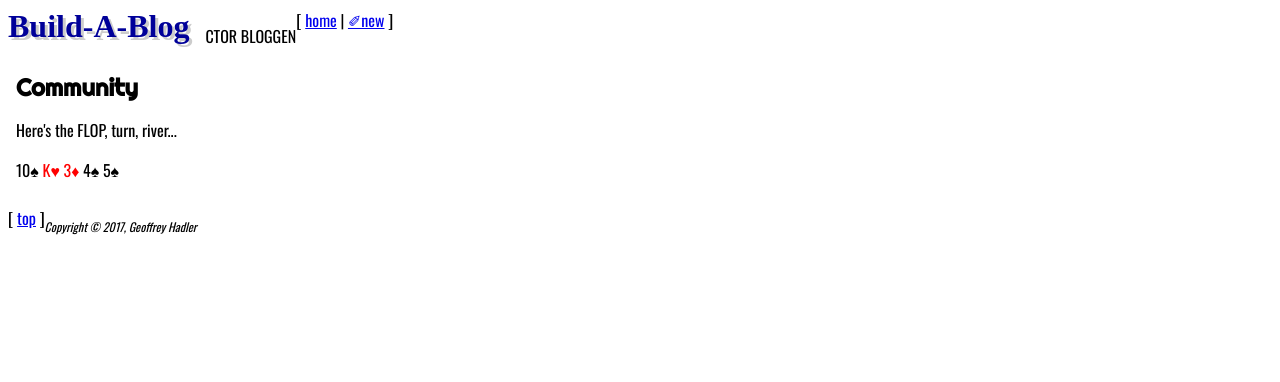
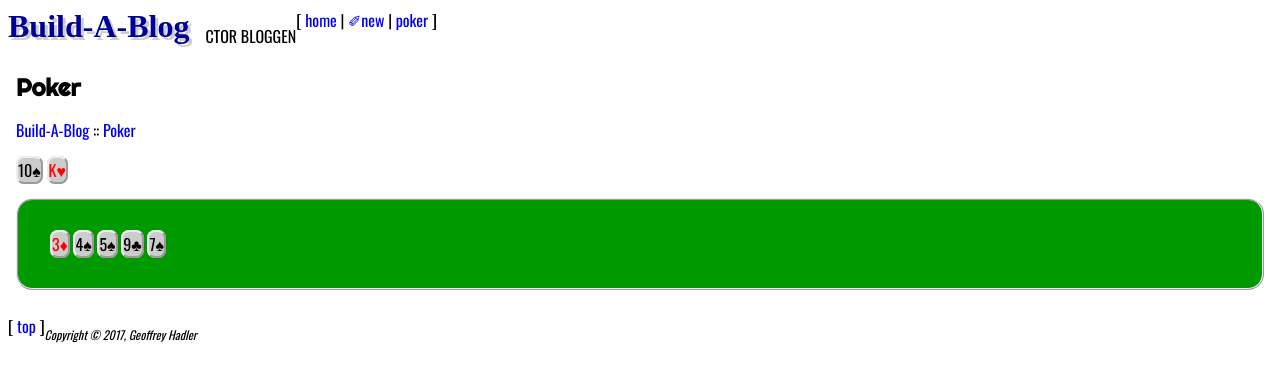
Before and after one commit to ghlaunchcode/build-a-blog, a Flask app: page /flop in a window 1280 px wide. Shown: the top 382 px of the page. Run offline with Flask 2, Linux system fonts and the light colour scheme; some web fonts are replaced.

Commit message:
Sidetrack poker game

```diff
--- a/app.py
+++ b/app.py
@@ -29,6 +29,12 @@ g_db = SQLAlchemy(g_app)
 g_ghSITE_NAME = "Build-A-Blog"
 g_ghSITE_VERSION = "2017.10.09::[gsh]"
 
+g_ghSECTION_BLOG = "BLOG"
+g_ghSECTION_POKER ="Poker"
+g_ghSECTION_NEW = "New Entry"
+
+# BlogEntry for DB
+# TODO: add date/time (req regen)
 class BlogEntry(g_db.Model):
     id = g_db.Column(g_db.Integer, primary_key=True)
     title = g_db.Column(g_db.String(127))
@@ -40,6 +46,7 @@ class BlogEntry(g_db.Model):
         self.content = content
 
 
+# TODO:
 #@g_app.before_request
 #def check_login():
 
@@ -51,28 +58,35 @@ def index( ):
 # ROUTE "/flop" is EASTER EGG
 @g_app.route( "/flop" )
 def flop():
-    return render_template('flop.html', ghSite_Name=g_ghSITE_NAME, ghSlogan=getSlogan(), ghPokerFlop=Markup(getHandHTML()),ghPage_Title="Community" )
+    strNav = '<a href="/">' + g_ghSITE_NAME + '</a>' + " :: " + '<a href="/flop">' + g_ghSECTION_POKER + '</a>'
+    #TODO get hole cards
+    return render_template('flop.html', ghSite_Name=g_ghSITE_NAME, ghSlogan=getSlogan(), ghPokerFlop=Markup(getHandHTML()),ghNav=Markup(strNav),ghPage_Title="Poker" )
 
 # ROUTE "/blog" :: Landing Page / Posts Overview / View Individual
 @g_app.route( "/blog" )
 def blog():
     # TODO: check GET for entry view
-    strEntryTitle = "BLog :: "
+    strNav = '<a href="/">' + g_ghSITE_NAME + '</a>' + " :: " + '<a href="/blog">' + g_ghSECTION_BLOG + '</a>'
+    strPageTitle = "BLog"
 
     postID = request.args.get('id')
 
-    if( postID == None ):
-        strEntryTitle += "All Entries"
-        view_entries = BlogEntry.query.all()
-    else:
-        strEntryTitle += "Entry #" + postID
-        view_entries = BlogEntry.query.filter_by(id=postID)
+    # TODO:
+    # validate id
+    try:
+        if( postID == None ):
+            view_entries = BlogEntry.query.all()
+        else:
+            view_entries = BlogEntry.query.filter_by(id=postID)
+            strNav += " :: " + '<a href="?id=' + postID + '">' + view_entries.first().title + '</a>'
+    except:
+        view_entries = ""
 #    print( "DEBUG:::::::", view_entries )
 #    if( view_entries == "" ):
 #        print( "IS NOTHING" )
 #    if( len(view_entries) == 0 ):
 #        print( "IS NOTHING #2" )
-    return render_template('blog.html',ghSite_Name=g_ghSITE_NAME, ghSlogan=getSlogan(),ghPage_Title=strEntryTitle,ghEntries=view_entries )
+    return render_template('blog.html',ghSite_Name=g_ghSITE_NAME, ghSlogan=getSlogan(),ghPage_Title=strPageTitle,ghNav=Markup(strNav),ghEntries=view_entries )
 
 # ROUTE "/newpost" :: New Blog Post Form [ Get | Post ]
 @g_app.route( "/newpost", methods=['POST', 'GET'] )
@@ -82,8 +96,10 @@ def newpost():
 	# POST ==> FORM on FAIL
 	#      ==> ADD POST on SUCCESS
     # TODO: validate form
+    strNav = '<a href="/">' + g_ghSITE_NAME + '</a>' + " :: " + '<a href="/blog">' + g_ghSECTION_BLOG + '</a> :: ' + g_ghSECTION_NEW
+    strPageTitle = "BLog"
 
-    return render_template('newpost.html',ghSite_Name=g_ghSITE_NAME, ghSlogan=getSlogan(),ghPage_Title="BLog :: New Post" )
+    return render_template('newpost.html',ghSite_Name=g_ghSITE_NAME,ghSlogan=getSlogan(),ghPage_Title=strPageTitle,ghNav=Markup(strNav) )
 
 
 def main():
--- a/gh_poker.py
+++ b/gh_poker.py
@@ -17,15 +17,16 @@ def getDeck():
 
 def getHand():
     deck = getDeck()
-    retHand = [ deck[randint(0,51)], deck[randint(0,51)], deck[randint(0,51)], deck[randint(0,51)], deck[randint(0,51)] ]
+    retHand = [ deck[randint(0,51)],deck[randint(0,51)],deck[randint(0,51)], deck[randint(0,51)], deck[randint(0,51)], deck[randint(0,51)], deck[randint(0,51)] ]
 
     return retHand
-
 
 def getHandHTML():
     hand = getHand()
     retString = ""
-    for i in hand:
+    for ind in range(2):
+        i = hand[ind]
+        retString += '<span class="ghPokerCard">'
         s = getCardSuit(i)
         if s % 2 != 0:
             retString += '<span class="cardRed">'
@@ -33,7 +34,20 @@ def getHandHTML():
         retString += getCardSuitHTML( i )
         if s % 2 != 0:
             retString += '</span>'
-        retString += " "
+        retString += "</span> "
+    retString += '<div class="ghPokerTable">'
+    for ind in range(2,7):
+        i = hand[ind]
+        retString += '<span class="ghPokerCard">'
+        s = getCardSuit(i)
+        if s % 2 != 0:
+            retString += '<span class="cardRed">'
+        retString += str(getCardValue( i ))
+        retString += getCardSuitHTML( i )
+        if s % 2 != 0:
+            retString += '</span>'
+        retString += "</span> "
+    retString += '</div>'
     return retString
 
 def test_units():
--- a/templates/blog.html
+++ b/templates/blog.html
@@ -10,11 +10,14 @@
 		.ghBlogEntry {
 			padding: .5em;
 		}
+		h3 {
+            display: inline;
+		}
 	</style>
 	<div class="ghBlogView">
 
 	<!-- TODO -->
-	{% if 1==0 %}
+	{% if not ghEntries %}
 		<p>No data to show.</p>
 	{% else %}
 		{% for entry in ghEntries %}
--- a/templates/boilerplate.html
+++ b/templates/boilerplate.html
@@ -71,8 +71,30 @@
 				padding: .5em;
 			}
 
+			a {
+				text-decoration: none;
+			}
+
+			a:hover {
+				text-decoration: underline;
+			}
+
 			.cardRed {
 				color: #f00;
+			}
+
+			.ghPokerTable {
+                padding: 2em;
+                background: #090;
+                border: 2pt ridge;
+                border-radius: 1em;
+			}
+
+			.ghPokerCard {
+                background: #ccc;
+                border: 2pt outset;
+                border-radius: .5em;
+                width: 100px;
 			}
 
 		</style>
@@ -84,11 +106,12 @@
 			<p>{{ghSlogan}}</p>
 			<nav>
 				<!-- TODO:: current page as selected 'tab' -->
-				[ <a href="blog">home</a> | <a href="newpost">&#x2710;new</a> ]
+				[ <a href="blog">home</a> | <a href="newpost">&#x2710;new</a> | <a href="flop">poker</a> ]
 			</nav>
 	</header>
 	<main>
 		<h2>{{ghPage_Title}}</h2>
+		<p>{{ghNav}}</p>
 		{% block content %}
         {% endblock %}
 	</main>
--- a/templates/flop.html
+++ b/templates/flop.html
@@ -1,5 +1,4 @@
 {% extends 'boilerplate.html' %}
 {% block content %}
-    <p>Here's the FLOP, turn, river...</p>
     <p>{{ghPokerFlop}}</p>
 {% endblock %}
```
Also changed, not shown: templates/newpost.html (+13 -8 lines).
